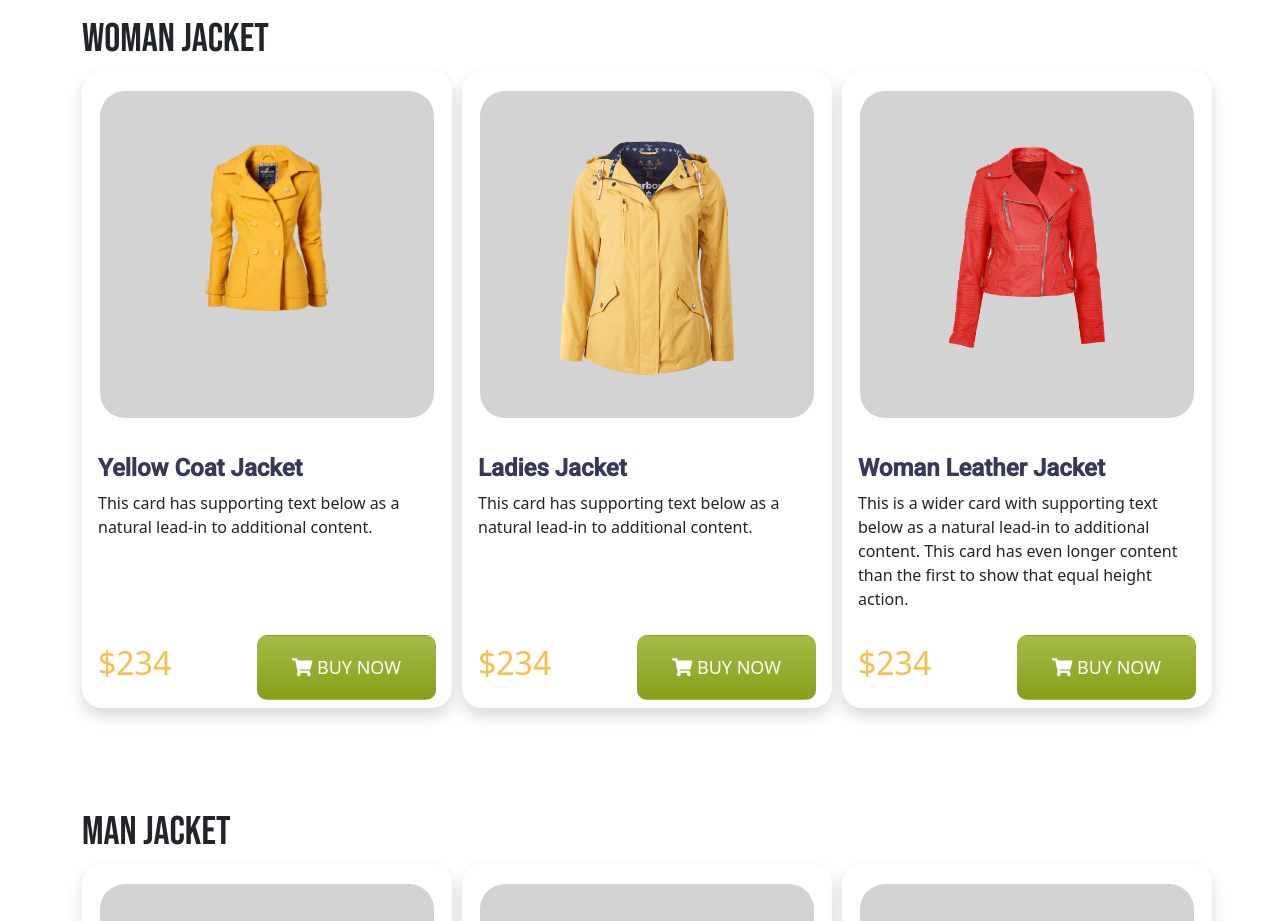
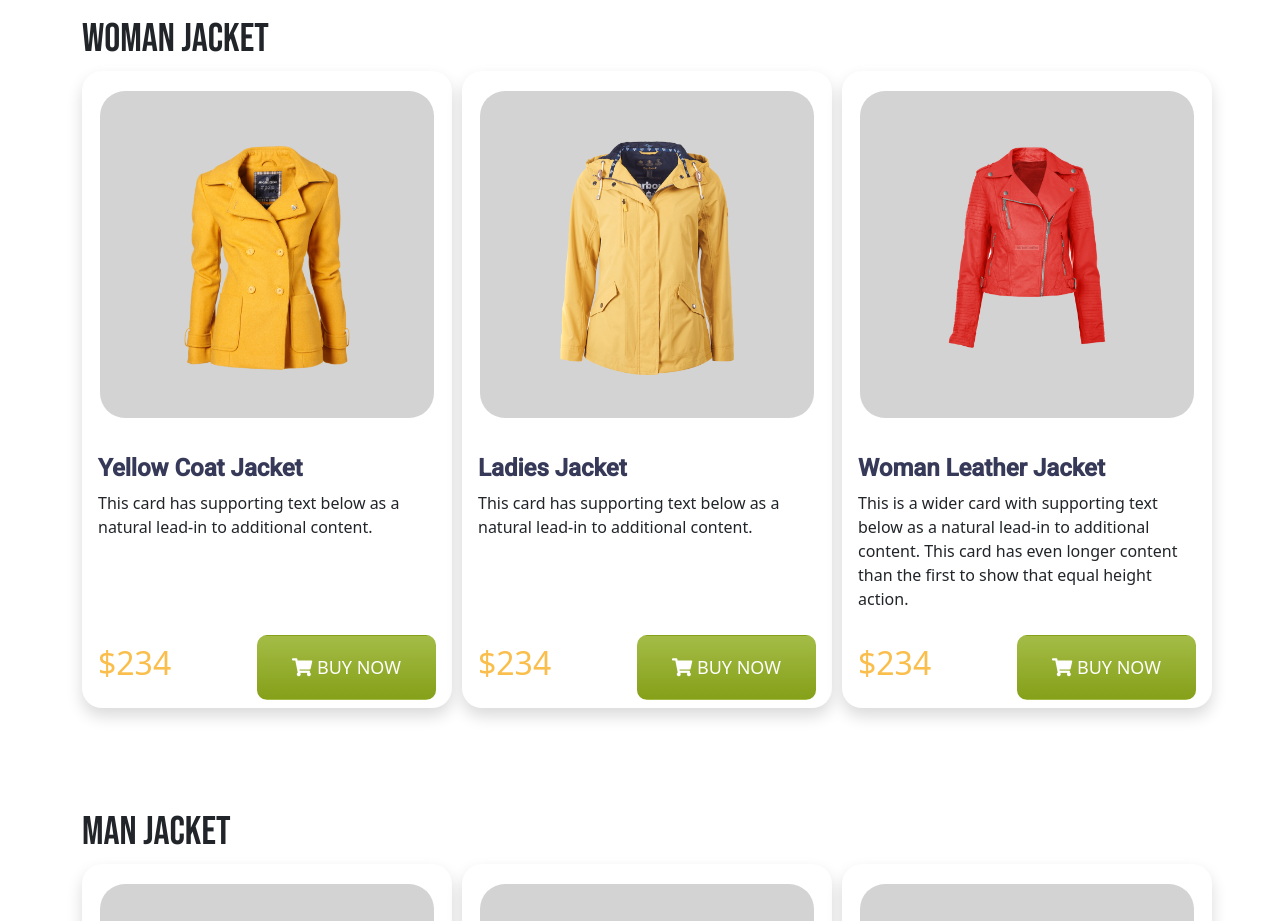
Before and after one commit to tania-developer/penguin-fashion, a plain HTML site: page index.html in a window 1280 px wide. Shown: the part 800-1721 px from the top of the page. Drawn offline with nearby package versions, Linux system fonts and the light colour scheme.

Commit message:
modified image

```diff
--- a/index.html
+++ b/index.html
@@ -68,7 +68,7 @@
                 <div class="col">
                     <div class="card h-100 shadow card-w">
                       <div class="custom-card">
-                          <img src="Image/SeekPng 1.png" class="card-img-top" alt="...">
+                          <img src="Image/SeekPng 1.png" class="card-img-top" alt="..." style="padding: 20px;">
                       </div>
                       <div class="card-body">
                         <h5 class="card-title">Yellow Coat Jacket</h5>
```
